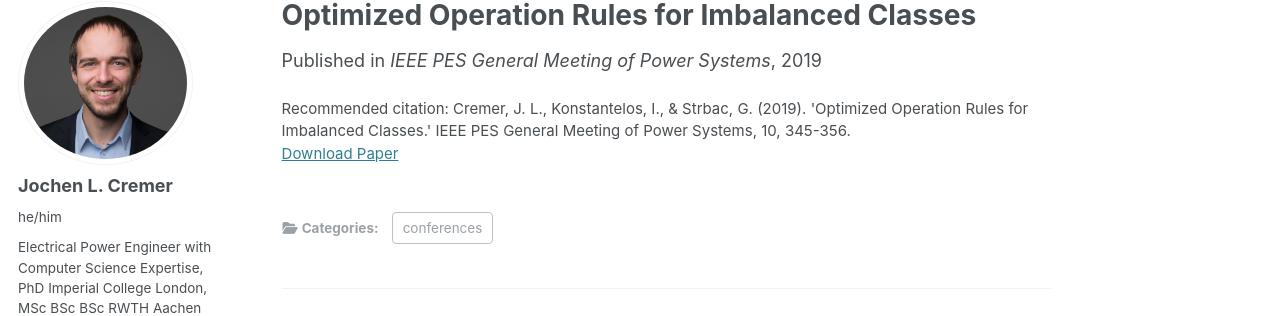
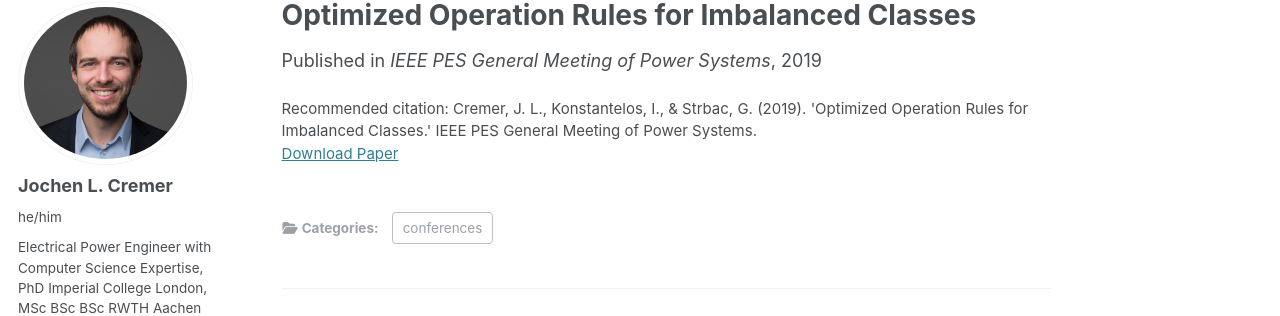
Before and after one commit to JochenC/JochenC.github.io, a Jekyll site: the page built from _publications/2019-08-01-optimized-operation-rules.md, in a window 1280 px wide and 994 px high. Shown: the part 105-421 px from the top of the window. Built offline with Jekyll 4.4.1, drawn with Linux system fonts in a browser that asks for light colours; some web fonts are replaced.

Commit message:
Update 2019-08-01-optimized-operation-rules.md

```diff
--- a/_publications/2019-08-01-optimized-operation-rules.md
+++ b/_publications/2019-08-01-optimized-operation-rules.md
@@ -6,6 +6,6 @@
 excerpt: "This paper introduces optimized operational rules tailored for imbalanced datasets in power systems. The proposed methodology enhances decision-making accuracy and system reliability under skewed data distributions."
 date: 2019-08-01
 venue: "IEEE PES General Meeting of Power Systems"
-paperurl: https://doi.org/10.1109/PESGM.2019.987654
-citation: "Cremer, J. L., Konstantelos, I., & Strbac, G. (2019). 'Optimized Operation Rules for Imbalanced Classes.' IEEE PES General Meeting of Power Systems, 10, 345-356."
+paperurl: https://doi.org/10.1109/PESGM40551.2019.8973670
+citation: "Cremer, J. L., Konstantelos, I., & Strbac, G. (2019). 'Optimized Operation Rules for Imbalanced Classes.' IEEE PES General Meeting of Power Systems."
 ---
```
